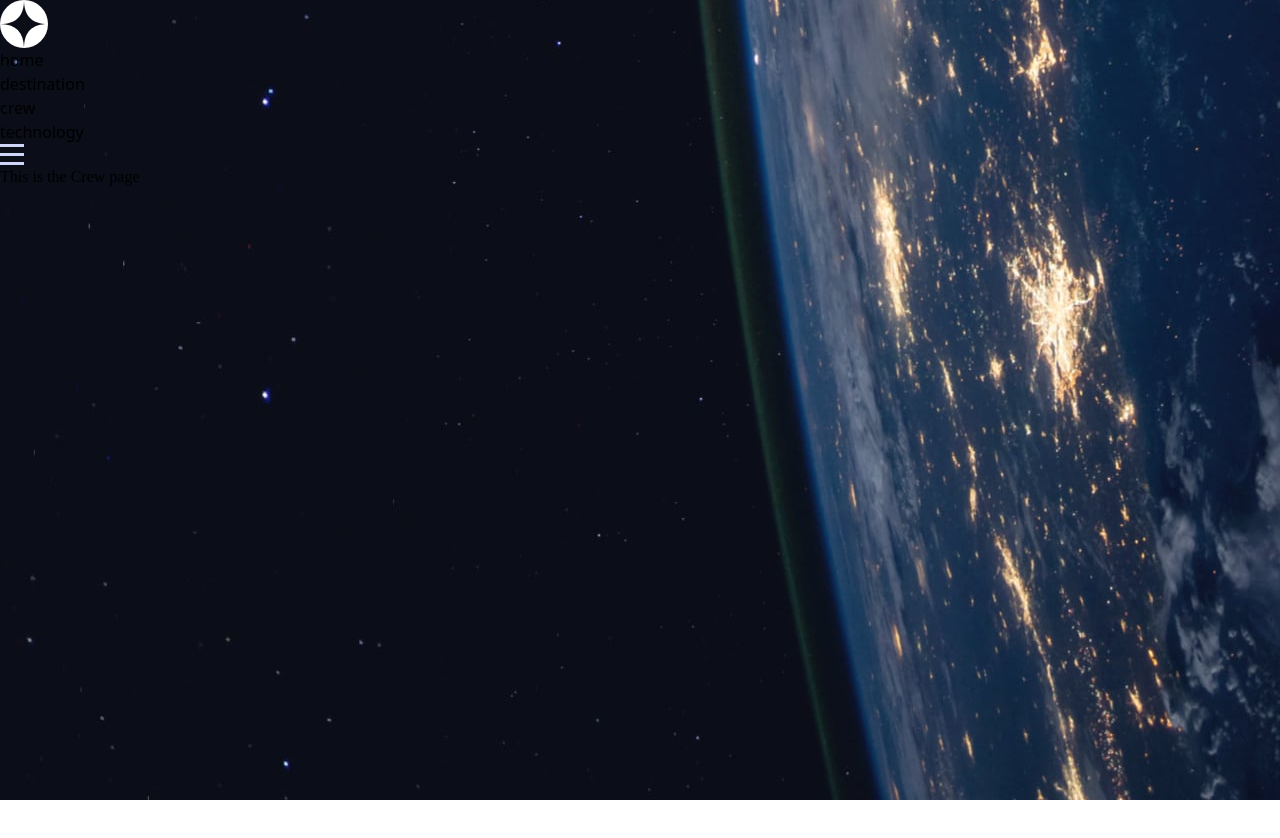
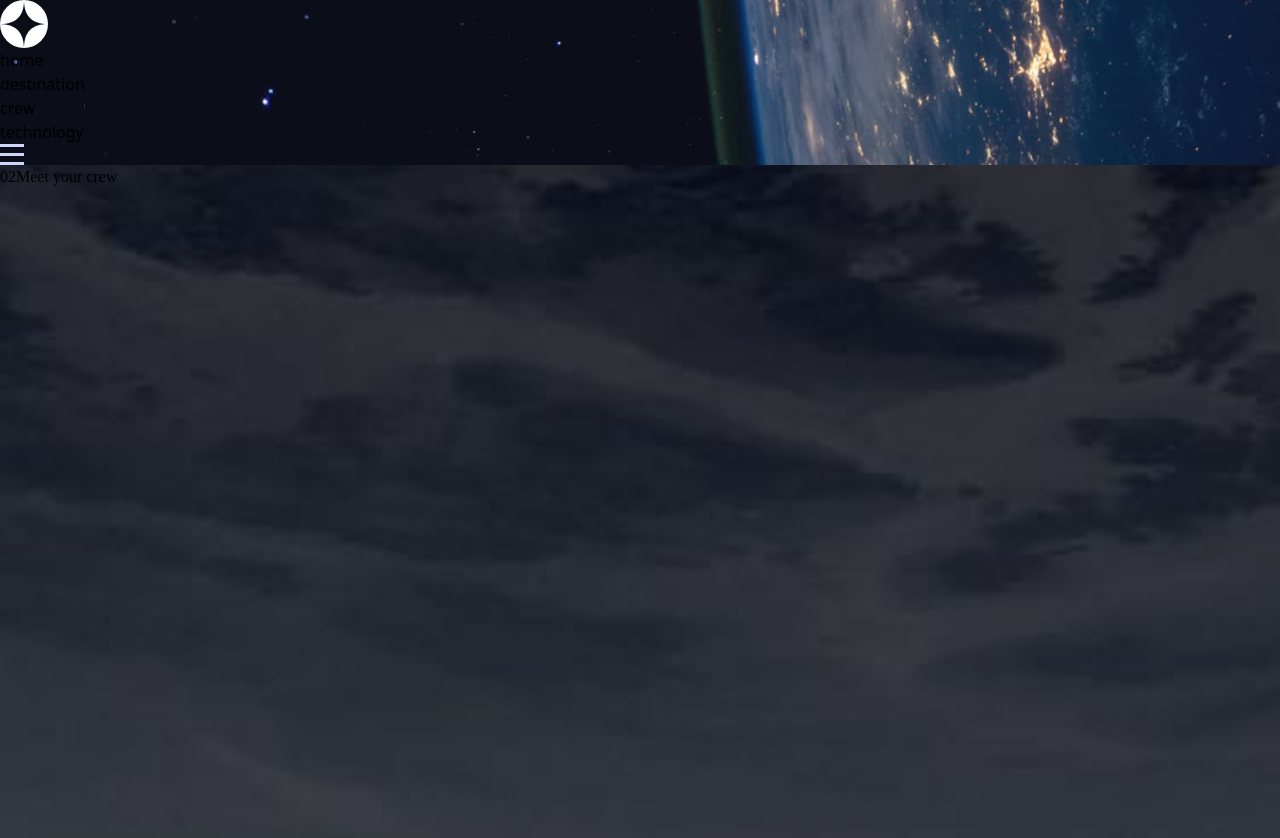
Before and after one commit to matthewkuria/space-tourism-website, a React (Vite) app: page /crew in a window 1280 px wide. Shown: the top 838 px of the page. Before the commit the page ends 800 px from the top, so only its background shows below. Built offline with nearby package versions, Linux system fonts and the light colour scheme; a web font is replaced by a local one.

Commit message:
Add crew background image

```diff
--- a/src/routes/crew.jsx
+++ b/src/routes/crew.jsx
@@ -1,8 +1,25 @@
+import { useState, useEffect } from "react";
+import "./routes.css";
 const Crew = () => {
+    const [data, setData] = useState([])
+    const [value, setValue] = useState(0);
+     // Fetch data from the  JSON file
+     useEffect(() => {
+    // Fetch data from the JSON file
+    fetch('/data.json')
+      .then((response) => response.json())
+      .then((data) => setData(data.destinations))
+      .catch((error) => console.error('Error fetching data:', error));
+  }, []);
     return (
-        <main className="text-white">
-            <h1>This is the Crew page</h1>
-        </main>
+        <div className="crew">
+            <h1 className="uppercase  text-white text-2xl pt-12 pb-0 pl-20">
+                <span className="text-slate-500">02</span>
+                Meet your crew
+            </h1>
+
+
+       </div>
     )
 }
 export default Crew
--- /dev/null
+++ b/src/routes/routes.css
@@ -0,0 +1,10 @@
+/* Mobile first design */
+.crew {
+  background-image: url("../assets/crew/background-crew-mobile.jpg");
+  background-size: cover;
+  background-position: center;
+  background-repeat: no-repeat;
+  height: 100vh;
+  width: auto;
+  overflow-y: scroll;
+}
```
